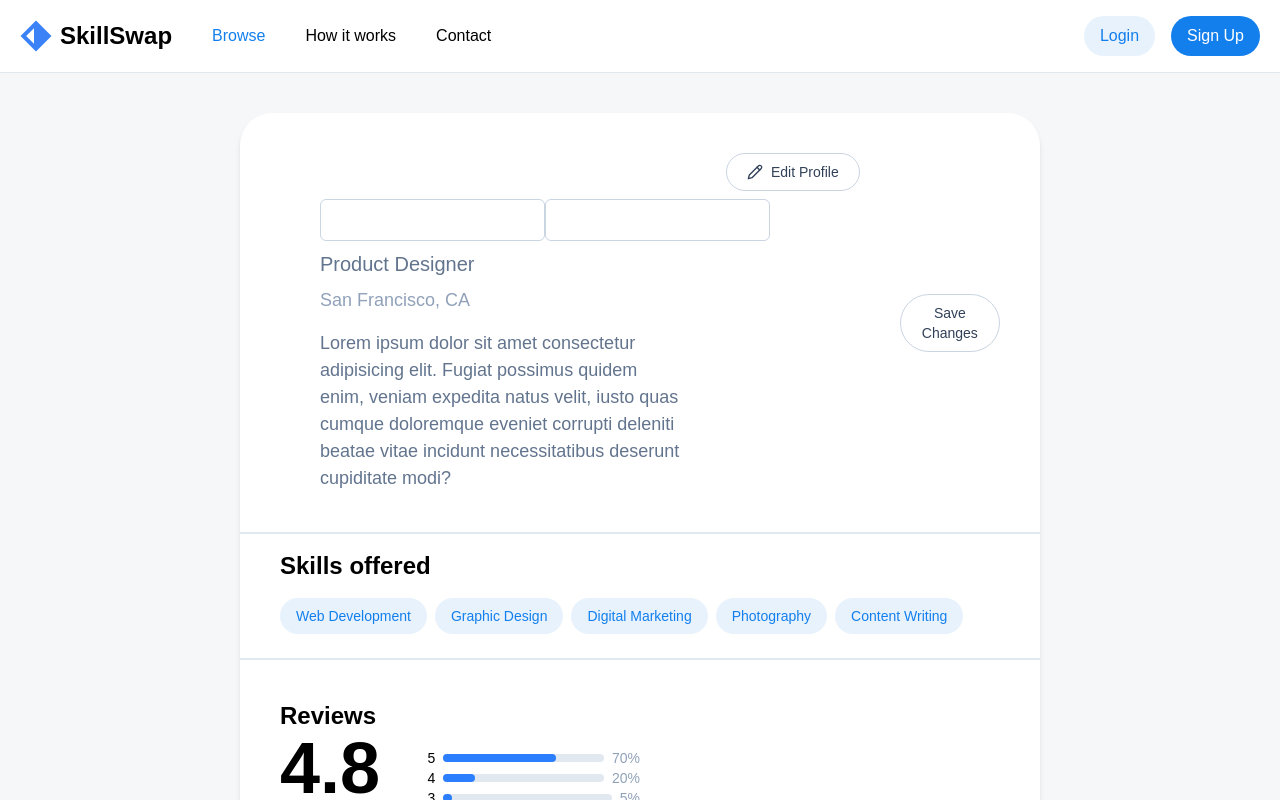
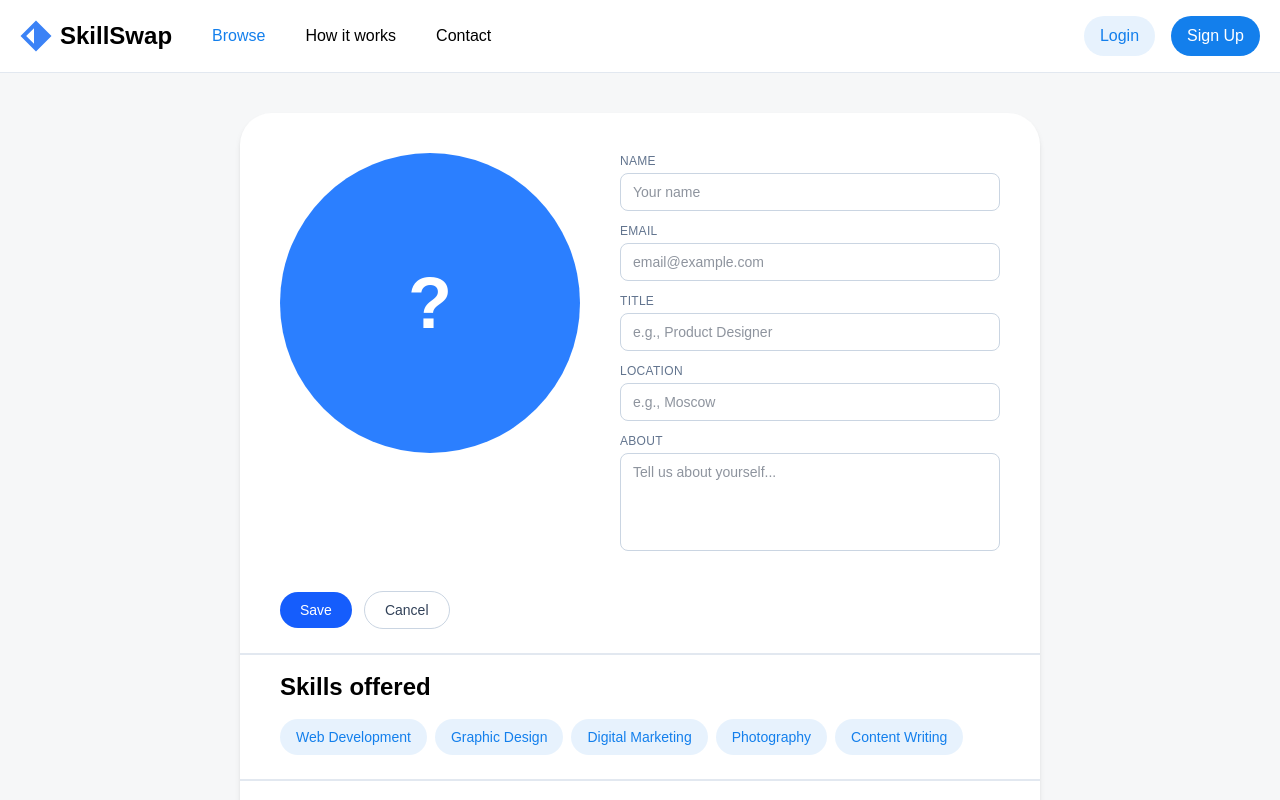
Before and after one commit to k-jdev/skill-swap, a Next.js app: page /profile in a window 1280 px wide. Both pictures are taken after a click on the button "Edit Profile". Shown: the top 800 px of the page. Built offline with nearby package versions, Linux system fonts and the light colour scheme; no server answers.

Commit message:
feat(profile): fetch profile data and fix related bugs

```diff
--- a/src/app/(main)/profile/page.tsx
+++ b/src/app/(main)/profile/page.tsx
@@ -2,13 +2,27 @@ import { createMetadata } from "@/shared/lib/createMetadata";
 import UserInfo from "@/features/profile/components/UserInfo";
 import Skills from "@/features/profile/components/Skills";
 import Reviews from "@/features/profile/components/Reviews";
+import { createClient } from "@/shared/utils/supabase/server";
+import { getProfile } from "@/shared/utils/profile/services/profile.service";
 
 export const metadata = createMetadata("Profile", "Your profile page");
 
-export default function ProfilePage() {
+export default async function ProfilePage() {
+  const supabase = await createClient();
+  const {
+    data: { user },
+  } = await supabase.auth.getUser();
+
+  const profile = user ? await getProfile(user.id) : null;
+
   return (
     <div className="mx-[240px] mt-10 min-h-screen rounded-4xl bg-white shadow-md">
-      <UserInfo />
+      <UserInfo
+        userId={user?.id ?? ""}
+        initialData={profile}
+        authEmail={user?.email ?? ""}
+        authName={user?.user_metadata?.username ?? ""}
+      />
       <Skills />
       <Reviews />
     </div>
--- a/src/features/profile/components/UserInfo.tsx
+++ b/src/features/profile/components/UserInfo.tsx
@@ -1,37 +1,205 @@
 "use client";
 import React from "react";
 import Image from "next/image";
-import useProfileStore from "@/shared/store/useProfileStore";
+import type { ProfileParams } from "@/shared/utils/profile/services/profile.service";
+import {
+  updateProfile,
+  getProfile,
+} from "@/shared/utils/profile/services/profile.service";
 
-type InfoMode = "static" | "editable";
-function UserInfo() {
-  const { name, email, avatar, setEmail, setName } = useProfileStore();
+type Draft = {
+  username: string;
+  email: string;
+  title: string;
+  location: string;
+  bio: string;
+};
 
-  const [infoMode, setInfoMode] = React.useState<InfoMode>("static");
+type Props = {
+  userId: string;
+  initialData: ProfileParams | null;
+  authEmail?: string;
+  authName?: string;
+};
+
+function UserInfo({
+  userId,
+  initialData,
+  authEmail = "",
+  authName = "",
+}: Props) {
+  const avatar = "";
+
+  const [isEditing, setIsEditing] = React.useState(false);
+  const [isSaving, setIsSaving] = React.useState(false);
+  const [data, setData] = React.useState<Draft>({
+    username: initialData?.username || authName,
+    email: initialData?.email || authEmail,
+    title: initialData?.skill ?? "",
+    location: initialData?.location ?? "",
+    bio: initialData?.description ?? "",
+  });
+  const [draft, setDraft] = React.useState<Draft>(data);
+
+  function handleEdit() {
+    setDraft(data);
+    setIsEditing(true);
+  }
+
+  async function handleSave() {
+    setIsSaving(true);
+    await updateProfile(userId, {
+      username: draft.username,
+      email: draft.email,
+      skill: draft.title,
+      description: draft.bio,
+      location: draft.location,
+    });
+
+    const fresh = await getProfile(userId);
+    setData({
+      username: fresh?.username || draft.username,
+      email: fresh?.email || draft.email,
+      title: fresh?.skill ?? draft.title,
+      location: fresh?.location ?? draft.location,
+      bio: fresh?.description ?? draft.bio,
+    });
+    setIsSaving(false);
+    setIsEditing(false);
+  }
+
+  function handleCancel() {
+    setIsEditing(false);
+  }
+
+  function set(field: keyof Draft) {
+    return (e: React.ChangeEvent<HTMLInputElement | HTMLTextAreaElement>) =>
+      setDraft((prev) => ({ ...prev, [field]: e.target.value }));
+  }
+
+  const inputCls =
+    "w-full rounded-lg border border-slate-300 bg-white px-3 py-2 text-sm text-slate-800 outline-none focus:border-blue-500 focus:ring-2 focus:ring-blue-100 transition";
 
   return (
-    <div className="p-10 flex justify-between gap-10 border-b-2 border-slate-200 ">
-      <div className="" onClick={() => {}}>
-        {" "}
+    <div className="border-b-2 border-slate-200">
+      <div className="p-10 flex gap-10">
+        <div className="shrink-0">
           {avatar ? (
             <Image
               src={avatar}
               alt="profile"
-            className="w-10 h-10 rounded-full object-cover "
+              width={300}
+              height={300}
+              className="w-[300px] h-[300px] rounded-full object-cover"
             />
           ) : (
-          <div className="w-[30%] h-[300px] rounded-full bg-blue-500 flex items-center justify-center text-white font-semibold ">
-            {name.charAt(0).toUpperCase()}
+            <div className="w-[300px] h-[300px] rounded-full bg-blue-500 flex items-center justify-center text-white text-7xl font-semibold select-none">
+              {(data.username || "?").charAt(0).toUpperCase()}
             </div>
           )}
         </div>
-      <div className="flex-col space-y-2  w-full">
-        <div className="flex items-center justify-between">
-          <h2 className="text-5xl font-bold">{name}</h2>
+
+        <div className="flex flex-col gap-3 w-full">
+          {isEditing ? (
+            <>
+              <div className="flex flex-col gap-1">
+                <label className="text-xs font-medium text-slate-500 uppercase tracking-wide">
+                  Name
+                </label>
+                <input
+                  className={inputCls}
+                  value={draft.username}
+                  onChange={set("username")}
+                  placeholder="Your name"
+                />
+              </div>
+              <div className="flex flex-col gap-1">
+                <label className="text-xs font-medium text-slate-500 uppercase tracking-wide">
+                  Email
+                </label>
+                <input
+                  className={inputCls}
+                  type="email"
+                  value={draft.email}
+                  onChange={set("email")}
+                  placeholder="email@example.com"
+                />
+              </div>
+              <div className="flex flex-col gap-1">
+                <label className="text-xs font-medium text-slate-500 uppercase tracking-wide">
+                  Title
+                </label>
+                <input
+                  className={inputCls}
+                  value={draft.title}
+                  onChange={set("title")}
+                  placeholder="e.g., Product Designer"
+                />
+              </div>
+              <div className="flex flex-col gap-1">
+                <label className="text-xs font-medium text-slate-500 uppercase tracking-wide">
+                  Location
+                </label>
+                <input
+                  className={inputCls}
+                  value={draft.location}
+                  onChange={set("location")}
+                  placeholder="e.g., Moscow"
+                />
+              </div>
+              <div className="flex flex-col gap-1">
+                <label className="text-xs font-medium text-slate-500 uppercase tracking-wide">
+                  About
+                </label>
+                <textarea
+                  className={`${inputCls} resize-none`}
+                  rows={4}
+                  value={draft.bio}
+                  onChange={set("bio")}
+                  placeholder="Tell us about yourself..."
+                />
+              </div>
+            </>
+          ) : (
+            <>
+              <h2 className="text-5xl font-bold">{data.username || "—"}</h2>
+              <p className="text-slate-500 text-lg">{data.email}</p>
+              {data.title && (
+                <p className="text-slate-500 text-[20px]">{data.title}</p>
+              )}
+              {data.location && (
+                <p className="text-slate-400 text-[18px]">{data.location}</p>
+              )}
+              {data.bio && (
+                <p className="mt-2 text-slate-500 max-w-2xl text-[18px]">
+                  {data.bio}
+                </p>
+              )}
+            </>
+          )}
+        </div>
+      </div>
+
+      <div className="flex items-center gap-3 mb-6 ml-10">
+        {isEditing ? (
+          <>
             <button
-            onClick={() => {
-              setInfoMode("editable");
-            }}
+              onClick={handleSave}
+              disabled={isSaving}
+              className="flex items-center gap-2 rounded-full bg-blue-600 px-5 py-2 text-sm font-medium text-white transition-colors hover:bg-blue-700 active:bg-blue-800 disabled:opacity-60 disabled:cursor-not-allowed"
+            >
+              {isSaving ? "Saving..." : "Save"}
+            </button>
+            <button
+              onClick={handleCancel}
+              className="flex items-center gap-2 rounded-full border border-slate-300 bg-white px-5 py-2 text-sm font-medium text-slate-700 transition-colors hover:bg-slate-50 active:bg-slate-100"
+            >
+              Cancel
+            </button>
+          </>
+        ) : (
+          <button
+            onClick={handleEdit}
             className="flex items-center gap-2 rounded-full border border-slate-300 bg-white px-5 py-2 text-sm font-medium text-slate-700 transition-colors hover:bg-slate-50 active:bg-slate-100"
           >
             <svg
@@ -50,42 +218,7 @@ function UserInfo() {
             </svg>
             Edit Profile
           </button>
-        </div>
-        {infoMode === "editable" && (
-          <div>
-            <input
-              type="text"
-              value={name}
-              onChange={(e) => setName(e.target.value)}
-              className="border border-slate-300 rounded-md p-2"
-            />
-            <input
-              type="email"
-              value={email}
-              onChange={(e) => setEmail(e.target.value)}
-              className="border border-slate-300 rounded-md p-2"
-            />
-          </div>
         )}
-        <p>{email}</p>
-        <p className="text-slate-500 text-[20px]">Product Designer</p>
-        <p className="text-slate-400 text-[18px]">San Francisco, CA</p>
-        <p className="mt-4 text-slate-500 max-w-2/3 text-[18px]">
-          Lorem ipsum dolor sit amet consectetur adipisicing elit. Fugiat{" "}
-          possimus quidem enim, veniam expedita natus velit, iusto quas cumque{" "}
-          doloremque eveniet corrupti deleniti beatae vitae incidunt
-          necessitatibus deserunt cupiditate modi?
-        </p>
-      </div>
-      <div className="flex items-center gap-4">
-        <button
-          onClick={() => {
-            setInfoMode("static");
-          }}
-          className="flex items-center gap-2 rounded-full border border-slate-300 bg-white px-5 py-2 text-sm font-medium text-slate-700 transition-colors hover:bg-slate-50 active:bg-slate-100"
-        >
-          Save Changes
-        </button>
       </div>
     </div>
   );
--- a/src/shared/store/useProfileStore.ts
+++ b/src/shared/store/useProfileStore.ts
@@ -4,19 +4,31 @@ interface ProfileStore {
   name: string;
   email: string;
   avatar: string;
+  title: string;
+  location: string;
+  bio: string;
   setIsAuthenticated: (value: boolean) => void;
   setName: (name: string) => void;
   setEmail: (email: string) => void;
   setAvatar: (avatar: string) => void;
+  setTitle: (title: string) => void;
+  setLocation: (location: string) => void;
+  setBio: (bio: string) => void;
 }
 const useProfileStore = create<ProfileStore>((set) => ({
   name: "",
   email: "",
   avatar: "",
+  title: "",
+  location: "",
+  bio: "",
   isAuthenticated: false,
   setName: (name: string) => set({ name }),
   setEmail: (email: string) => set({ email }),
   setAvatar: (avatar: string) => set({ avatar }),
+  setTitle: (title: string) => set({ title }),
+  setLocation: (location: string) => set({ location }),
+  setBio: (bio: string) => set({ bio }),
   setIsAuthenticated: (isAuthenticated: boolean) => set({ isAuthenticated }),
 }));
 
--- a/src/shared/utils/profile/services/profile.service.ts
+++ b/src/shared/utils/profile/services/profile.service.ts
@@ -1,11 +1,11 @@
 import { createClient } from "@/shared/utils/supabase/client";
 
-interface ProfileParams {
-  name: string;
+export interface ProfileParams {
+  username: string;
   email: string;
   skill: string;
   description: string;
-  avatar?: string;
+  location?: string;
 }
 
 export async function getProfile(userId: string) {
@@ -31,10 +31,10 @@ export async function updateProfile(
   const supabase = createClient();
   const { data, error } = await supabase
     .from("profiles")
-    .update(profileData)
+    .upsert({ id: userId, ...profileData })
     .eq("id", userId);
   if (error) {
-    console.error("Error while getting profile: ", error?.message);
+    console.error("Error while updating profile: ", error?.message);
     return null;
   }
   return data;
```
Lines whose indentation alone changed are shown as unchanged.
